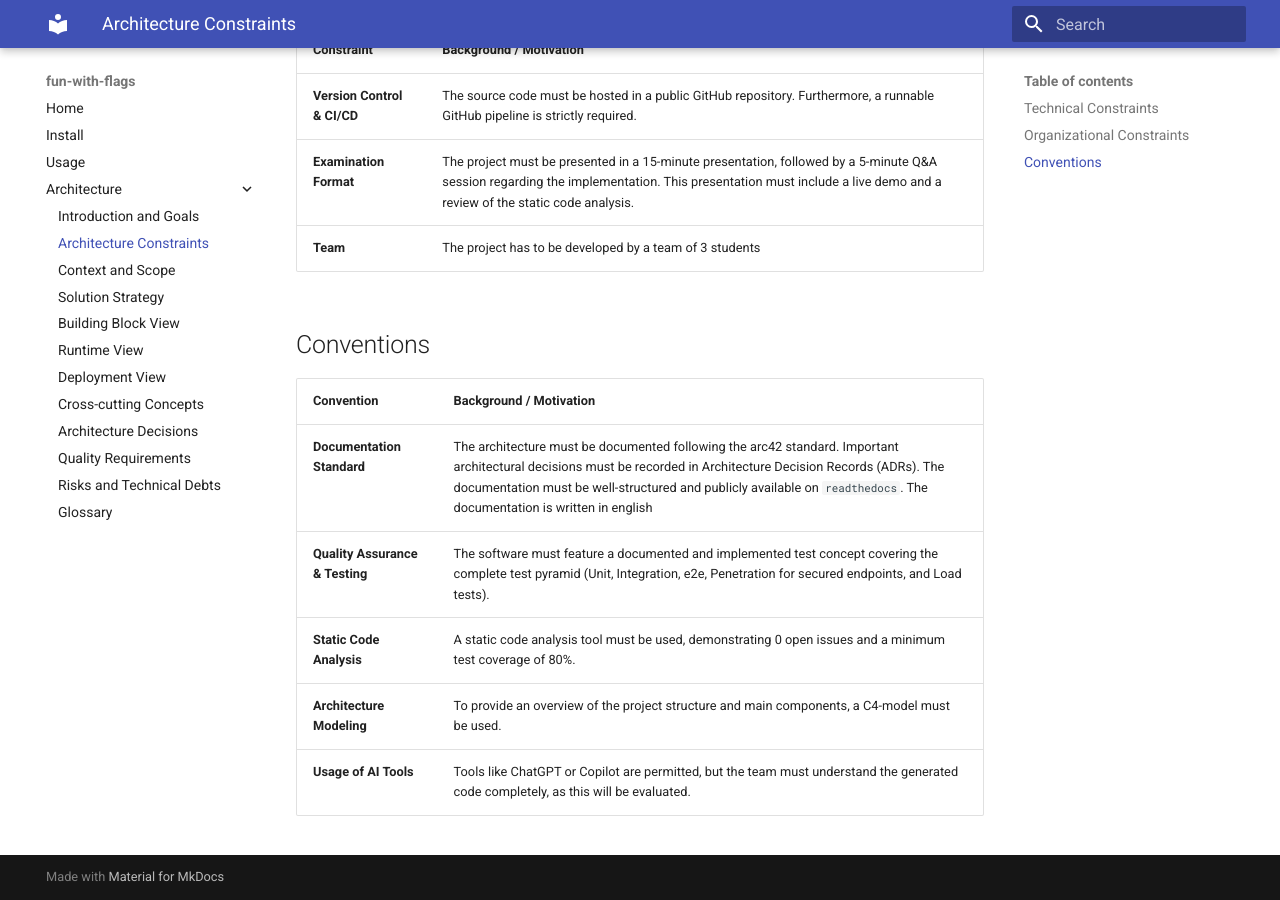
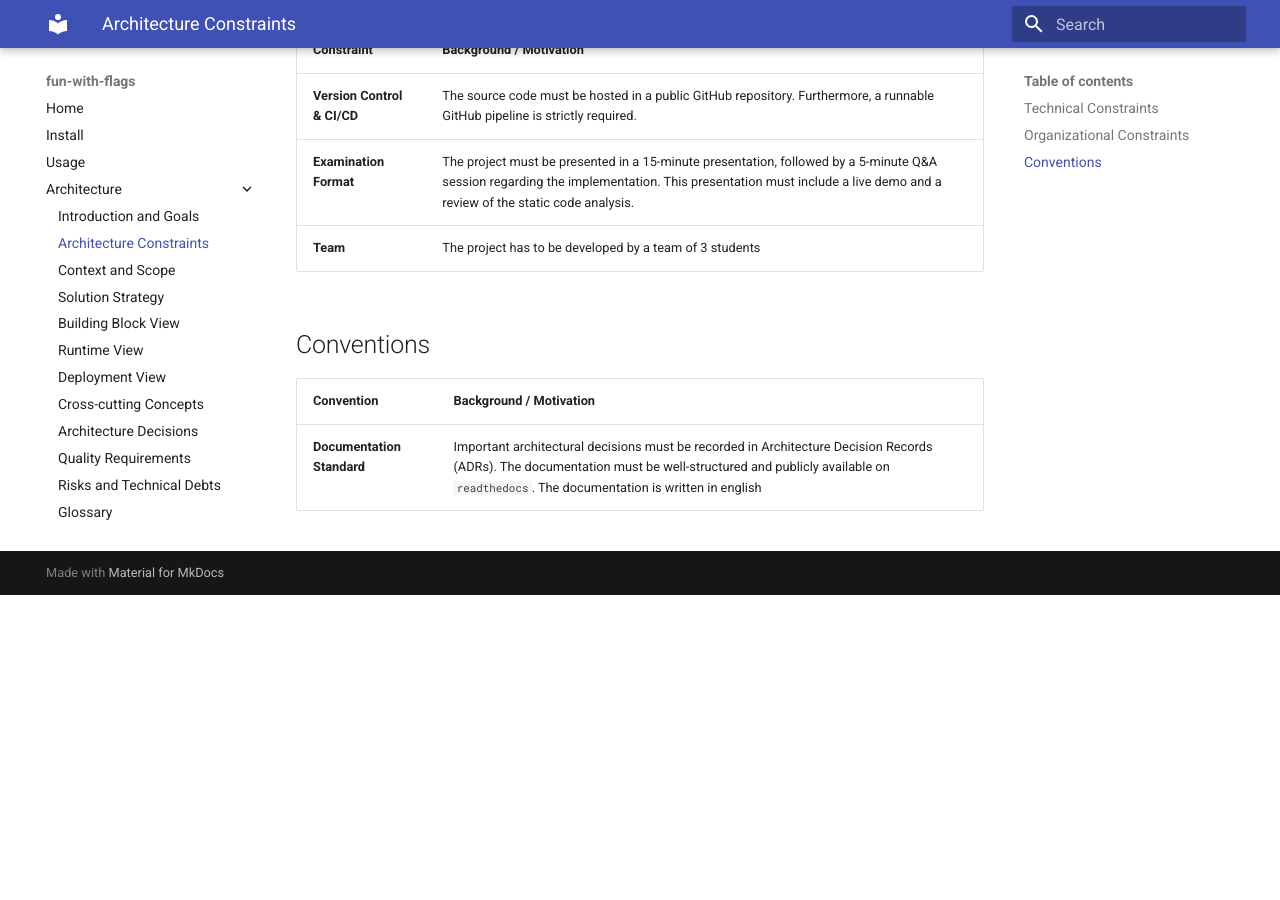
Before and after one commit to r0135tE1/sqs, an MkDocs documentation site: the page built from docs/architecture/02_architecture_constraints.md, in a window 1280 px wide and 900 px high, scrolled down 686 px. Built offline with MkDocs 1.6.1 and Material for MkDocs 9.7.7, drawn with Linux system fonts in a browser that asks for light colours; after the commit the page ends 1281 px from its top, so only the background shows below that; some of the changed text lies outside the part shown.

```diff
--- a/docs/architecture/02_architecture_constraints.md
+++ b/docs/architecture/02_architecture_constraints.md
@@ -22,8 +22,9 @@
 
 | Convention | Background / Motivation |
 |------------|------------------------|
-| **Documentation Standard** | The architecture must be documented following the arc42 standard. Important architectural decisions must be recorded in Architecture Decision Records (ADRs). The documentation must be well-structured and publicly available on `readthedocs`. The documentation is written in english |
+| **Documentation Standard** | Important architectural decisions must be recorded in Architecture Decision Records (ADRs). The documentation must be well-structured and publicly available on `readthedocs`. The documentation is written in english |
+<!--
 | **Quality Assurance & Testing** | The software must feature a documented and implemented test concept covering the complete test pyramid (Unit, Integration, e2e, Penetration for secured endpoints, and Load tests). |
 | **Static Code Analysis** | A static code analysis tool must be used, demonstrating 0 open issues and a minimum test coverage of 80%. |
 | **Architecture Modeling** | To provide an overview of the project structure and main components, a C4-model must be used. |
-| **Usage of AI Tools** | Tools like ChatGPT or Copilot are permitted, but the team must understand the generated code completely, as this will be evaluated. |
+| **Usage of AI Tools** | Tools like ChatGPT or Copilot are permitted, but the team must understand the generated code completely, as this will be evaluated. |-->
```
Also changed, not shown: other parts of docs/architecture/02_architecture_constraints.md (+1 -1 lines), docs/architecture/01_introduction_and_goals.md (+2 -2 lines), docs/architecture/04_solution_strategy.md (+0 -1 lines), docs/architecture/chapter1-4Pics/business.png (added), docs/architecture/chapter1-4Pics/technical.png (added), 1 other file.
